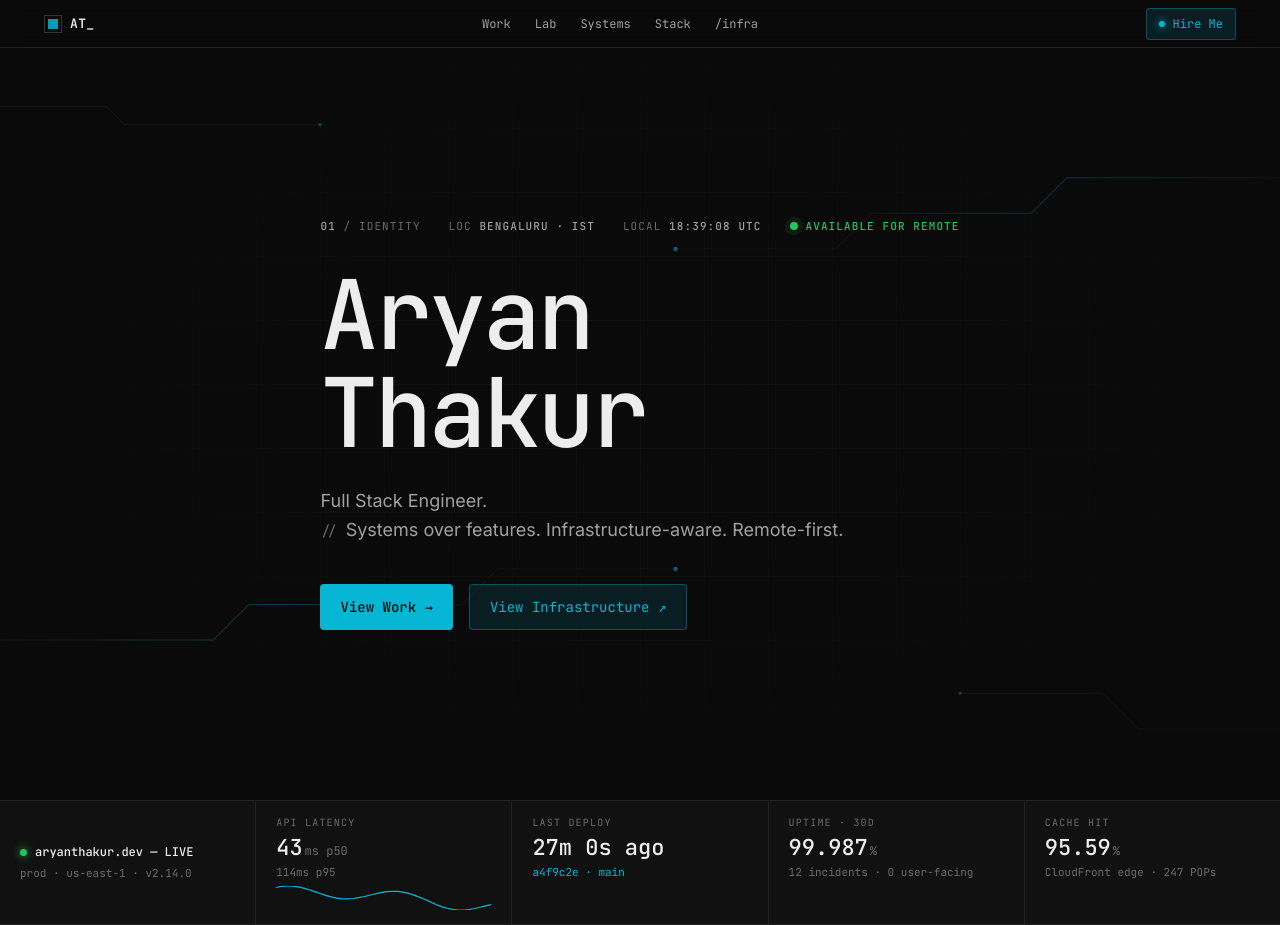
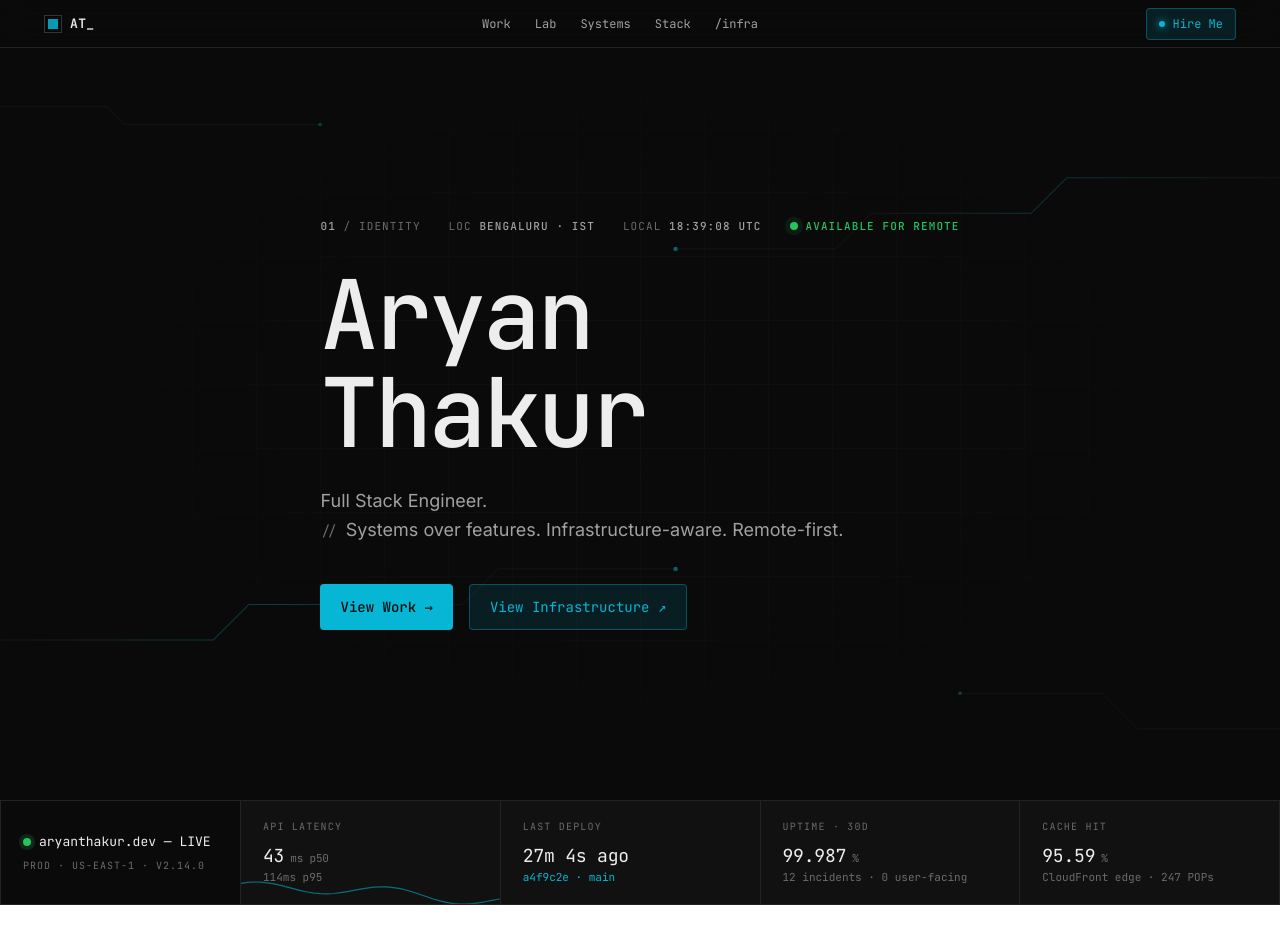
Before and after one commit to AryanThakur01/personal-portfolio, a React (Vite) app in the folder web/: page / in a window 1280 px wide. Built offline with nearby package versions, Linux system fonts and the light colour scheme.

Commit message:
fix(health): rebuild to match design spec

```diff
--- a/web/src/components/SystemHealth.tsx
+++ b/web/src/components/SystemHealth.tsx
@@ -31,7 +31,7 @@ function relTime(deltaMs: number) {
 // --- sparkline ---
 
 function Sparkline({ data }: { data: number[] }) {
-  const W = 160,
+  const W = 200,
     H = 24;
   const max = Math.max(...data);
   const min = Math.min(...data);
@@ -39,7 +39,7 @@ function Sparkline({ data }: { data: number[] }) {
   const pts = data
     .map((v, i) => {
       const x = (i / (data.length - 1)) * W;
-      const y = H - ((v - min) / range) * H;
+      const y = H - ((v - min) / range) * (H - 2);
       return `${x.toFixed(1)},${y.toFixed(1)}`;
     })
     .join(" ");
@@ -48,24 +48,26 @@ function Sparkline({ data }: { data: number[] }) {
     <svg
       viewBox={`0 0 ${W} ${H}`}
       preserveAspectRatio="none"
-      className="block w-full mt-1.5"
+      className="absolute bottom-0 left-0 right-0 w-full opacity-55"
       style={{ height: H }}
+      aria-hidden="true"
     >
       <polyline points={pts} fill="none" stroke="#06b6d4" strokeWidth="1.2" />
     </svg>
   );
 }
 
-// --- shared sub-components ---
+// --- shared primitives ---
 
 function Label({ children }: { children: React.ReactNode }) {
   return (
-    <div className="font-mono text-[10px] tracking-[0.12em] uppercase text-text-3 mb-1">
+    <div className="font-mono text-[10px] tracking-[0.12em] uppercase text-text-3 mb-2 flex items-center gap-2">
       {children}
     </div>
   );
 }
 
+// value + optional unit sit side-by-side on baseline
 function Value({
   children,
   unit,
@@ -74,13 +76,9 @@ function Value({
   unit?: string;
 }) {
   return (
-    <div className="font-mono text-[22px] font-medium text-text leading-tight">
+    <div className="font-mono text-[18px] text-text tracking-[-0.01em] flex items-baseline gap-1.5">
       {children}
-      {unit && (
-        <span className="text-[12px] text-text-3 ml-0.5 font-normal">
-          {unit}
-        </span>
-      )}
+      {unit && <span className="text-[11px] text-text-3 font-normal">{unit}</span>}
     </div>
   );
 }
@@ -93,27 +91,8 @@ function Sub({
   accent?: boolean;
 }) {
   return (
-    <div
-      className={`font-mono text-[11px] mt-0.5 ${accent ? "text-accent" : "text-text-3"}`}
-    >
+    <div className={`font-mono text-[11px] ${accent ? "text-accent" : "text-text-3"}`}>
       {children}
-    </div>
-  );
-}
-
-function StatusHeader() {
-  return (
-    <div className="flex flex-col gap-1">
-      <div className="flex items-center gap-2 font-mono text-[12px] font-medium text-text">
-        <span
-          className="w-[7px] h-[7px] rounded-full bg-green shrink-0"
-          style={{ boxShadow: "0 0 8px #22c55e" }}
-        />
-        aryanthakur.dev — LIVE
-      </div>
-      <div className="font-mono text-[11px] text-text-3">
-        prod · us-east-1 · v2.14.0
-      </div>
     </div>
   );
 }
@@ -134,39 +113,103 @@ export function SystemHealth() {
   const p95 = Math.round(jitter(96, 18, t, 1.3));
   const cacheHit = jitter(94.6, 1.4, t, 2.1).toFixed(2);
 
-  const deployAgo = useMemo(() => {
-    const deployedAt = Date.now() - 1000 * 60 * 27;
-    return relTime(Date.now() - deployedAt);
-  }, [t]);
+  // fixed anchor so it ticks up naturally each render
+  const deployedAt = useRef(Date.now() - 1000 * 60 * 27);
+  const deployAgo = relTime(Date.now() - deployedAt.current);
+
+  // shared cell class
+  const cell =
+    "relative min-h-[84px] py-[18px] px-[22px] border-r border-border";
 
   return (
     <div id="status" className="border-y border-border bg-bg-card">
 
-      {/* ── Mobile layout (grid) ── */}
+      {/* ── Desktop grid ── */}
+      <div
+        className="hidden md:grid border-l border-border"
+        style={{ gridTemplateColumns: "240px repeat(4, 1fr)" }}
+      >
+        {/* Header cell — slightly darker bg */}
+        <div className={`${cell} bg-bg flex flex-col justify-center`}>
+          <div className="font-mono text-[13px] text-text flex items-center gap-2">
+            <span
+              className="w-2 h-2 rounded-full bg-green shrink-0"
+              style={{
+                boxShadow: "0 0 0 4px rgba(34,197,94,0.15)",
+                animation: "pulse-dot 2.4s infinite",
+              }}
+            />
+            aryanthakur.dev — LIVE
+          </div>
+          <div className="font-mono text-[10px] tracking-[0.1em] uppercase text-text-3 mt-1.5">
+            prod · us-east-1 · v2.14.0
+          </div>
+        </div>
+
+        {/* API Latency — sparkline pinned to bottom */}
+        <div className={cell}>
+          <Label>API LATENCY</Label>
+          <Value unit="ms p50">{p50}</Value>
+          <Sub>{p95}ms p95</Sub>
+          <Sparkline data={history.current} />
+        </div>
+
+        {/* Last Deploy */}
+        <div className={cell}>
+          <Label>LAST DEPLOY</Label>
+          <Value>{deployAgo}</Value>
+          <Sub accent>a4f9c2e · main</Sub>
+        </div>
+
+        {/* Uptime */}
+        <div className={cell}>
+          <Label>UPTIME · 30d</Label>
+          <Value unit="%">99.987</Value>
+          <Sub>12 incidents · 0 user-facing</Sub>
+        </div>
+
+        {/* Cache hit */}
+        <div className={cell}>
+          <Label>CACHE HIT</Label>
+          <Value unit="%">{cacheHit}</Value>
+          <Sub>CloudFront edge · 247 POPs</Sub>
+        </div>
+      </div>
+
+      {/* ── Mobile grid ── */}
       <div className="md:hidden">
-        {/* Header — full width */}
-        <div className="px-4 py-3 border-b border-border">
-          <StatusHeader />
+        {/* Full-width header */}
+        <div className="bg-bg px-4 py-3.5 border-b border-border flex flex-col gap-1">
+          <div className="font-mono text-[13px] text-text flex items-center gap-2">
+            <span
+              className="w-2 h-2 rounded-full bg-green shrink-0"
+              style={{ boxShadow: "0 0 0 4px rgba(34,197,94,0.15)", animation: "pulse-dot 2.4s infinite" }}
+            />
+            aryanthakur.dev — LIVE
+          </div>
+          <div className="font-mono text-[10px] tracking-[0.1em] uppercase text-text-3">
+            prod · us-east-1 · v2.14.0
+          </div>
         </div>
         {/* 2×2 metric grid */}
         <div className="grid grid-cols-2">
-          <div className="px-4 py-3.5 border-r border-b border-border">
+          <div className="relative px-4 py-4 border-r border-b border-border min-h-[84px]">
             <Label>API LATENCY</Label>
             <Value unit="ms p50">{p50}</Value>
             <Sub>{p95}ms p95</Sub>
             <Sparkline data={history.current} />
           </div>
-          <div className="px-4 py-3.5 border-b border-border">
+          <div className="relative px-4 py-4 border-b border-border min-h-[84px]">
             <Label>LAST DEPLOY</Label>
             <Value>{deployAgo}</Value>
             <Sub accent>a4f9c2e · main</Sub>
           </div>
-          <div className="px-4 py-3.5 border-r border-border">
+          <div className="relative px-4 py-4 border-r border-border min-h-[84px]">
             <Label>UPTIME · 30d</Label>
             <Value unit="%">99.987</Value>
             <Sub>12 incidents · 0 user-facing</Sub>
           </div>
-          <div className="px-4 py-3.5">
+          <div className="relative px-4 py-4 min-h-[84px]">
             <Label>CACHE HIT</Label>
             <Value unit="%">{cacheHit}</Value>
             <Sub>CloudFront edge · 247 POPs</Sub>
@@ -174,39 +217,6 @@ export function SystemHealth() {
         </div>
       </div>
 
-      {/* ── Desktop layout (full-width equal columns) ── */}
-      <div className="hidden md:flex">
-          {/* Header cell */}
-          <div className="flex-1 flex flex-col justify-center px-5 py-3.5 border-r border-border">
-            <StatusHeader />
-          </div>
-          {/* API Latency */}
-          <div className="flex-1 px-5 py-3.5 border-r border-border">
-            <Label>API LATENCY</Label>
-            <Value unit="ms p50">{p50}</Value>
-            <Sub>{p95}ms p95</Sub>
-            <Sparkline data={history.current} />
-          </div>
-          {/* Last Deploy */}
-          <div className="flex-1 px-5 py-3.5 border-r border-border">
-            <Label>LAST DEPLOY</Label>
-            <Value>{deployAgo}</Value>
-            <Sub accent>a4f9c2e · main</Sub>
-          </div>
-          {/* Uptime */}
-          <div className="flex-1 px-5 py-3.5 border-r border-border">
-            <Label>UPTIME · 30d</Label>
-            <Value unit="%">99.987</Value>
-            <Sub>12 incidents · 0 user-facing</Sub>
-          </div>
-          {/* Cache hit */}
-          <div className="flex-1 px-5 py-3.5">
-            <Label>CACHE HIT</Label>
-            <Value unit="%">{cacheHit}</Value>
-            <Sub>CloudFront edge · 247 POPs</Sub>
-          </div>
-      </div>
-
     </div>
   );
 }
```
